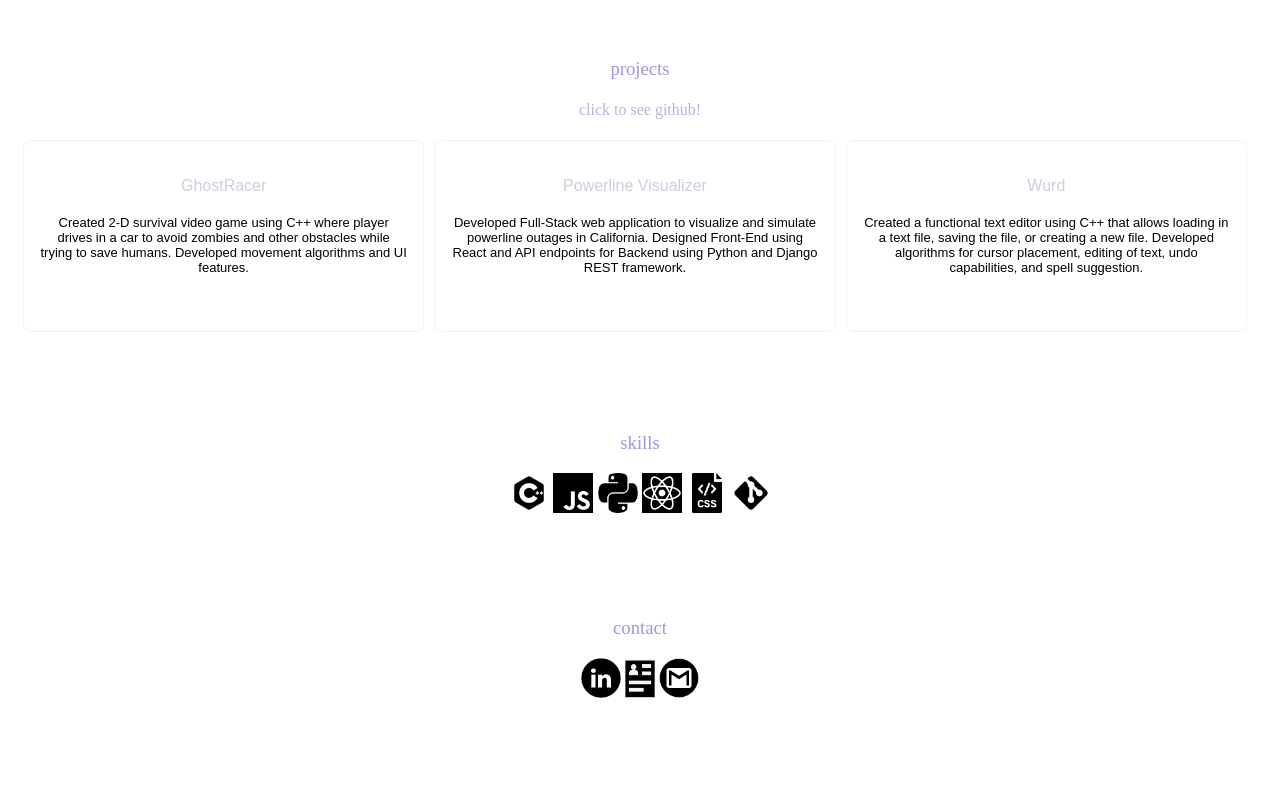
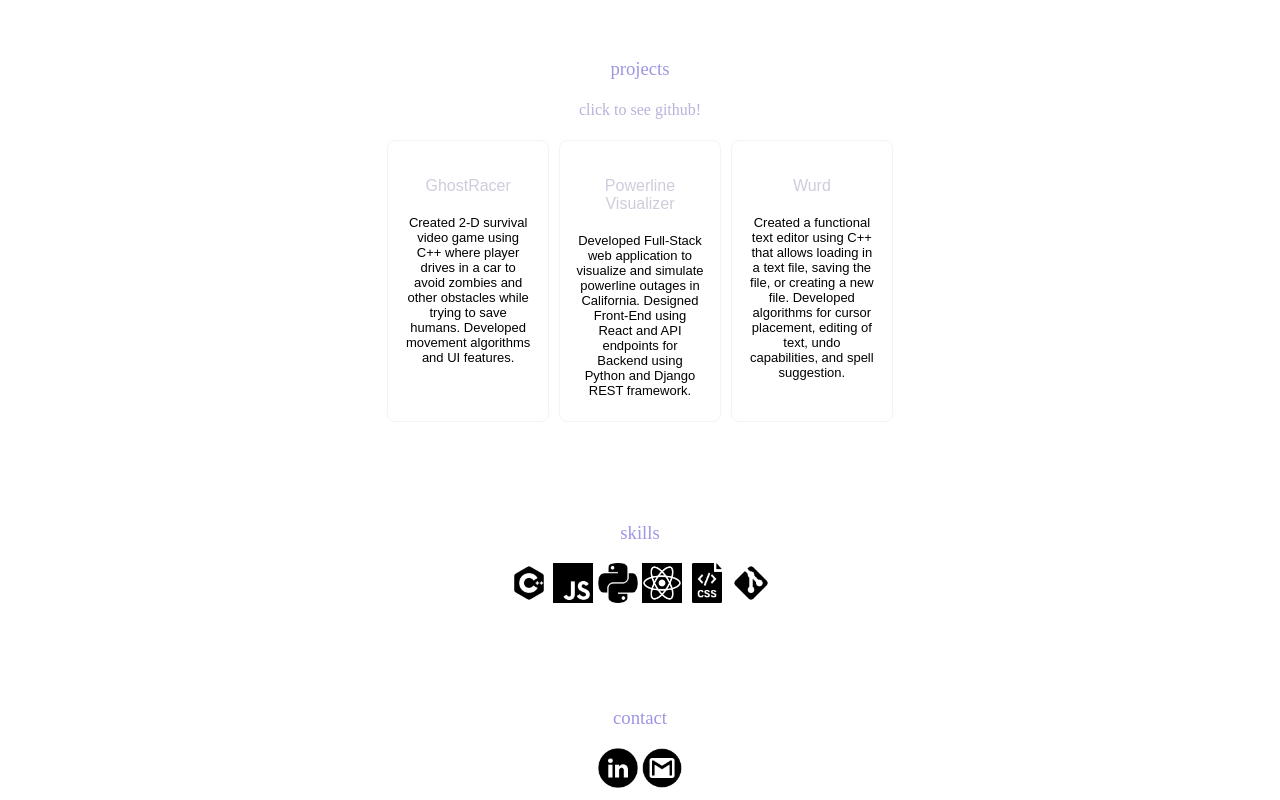
Before and after one commit to g-mahes/g-mahes.github.io, a plain HTML site: page index.html in a window 1280 px wide. Shown: the part 536-1336 px from the top of the page. Before the commit the page ends 1246 px from the top, so only its background shows below. Drawn offline with Linux system fonts and the light colour scheme.

Commit message:
mobile view

```diff
--- a/index.html
+++ b/index.html
@@ -65,7 +65,7 @@ margin-left: 100px;
     text-align: center; font-weight: normal;" id="projects">projects</h3>
     <h4 style="color: rgb(183, 179, 218);
     text-align: center; font-weight: normal;">click to see github!</h4>
-<div style="margin-left: 15px; margin-right: 15px;display:flex" >
+<div style="width:40%; margin:auto; display:flex; justify-content: center" >
 
     <div style="border: 1px solid;
     border-color: rgb(243, 243, 243);
@@ -86,7 +86,7 @@ margin-left: 100px;
     </div>
 
     <div style="border: 1px solid;
-    border-radius: 8px; flex: 1; margin-right: 10px; margin-top:0px; border-color: rgb(243, 243, 243);"><a href="https://github.com/gautam-m1/Wurd" target="_blank" style="text-decoration:none">
+    border-radius: 8px; flex: 1; margin-top:0px; border-color: rgb(243, 243, 243);"><a href="https://github.com/gautam-m1/Wurd" target="_blank" style="text-decoration:none">
         <div style="padding: 1rem;"><div style="color:rgb(206, 205, 220)">Wurd</div>
         <div style="font-size: small; color:rgb(0, 0, 0); margin-top: 20px;">Created a functional text editor using C++ that allows loading in a text file, saving the file, or creating a new file.
         Developed algorithms for cursor placement, editing of text, undo capabilities, and spell suggestion.
@@ -118,9 +118,6 @@ margin-left: 100px;
     <a href="https://linkedin.com/in/gmahes" target="_blank" style="text-decoration:none">
         <img src="linkedin.png" width="40" length="40">
     </a>
-    <a href="https://linkedin.com/in/gmahes" target="_blank" style="text-decoration:none">
-        <img src="resume.png" width="30" length="40">
-    </a>
     <a href="mailto:gm.mahes01@gmail.com" target="_blank" style="text-decoration:none">
         <img src="email.png" width="40" length="40">
     </a>
--- a/styles.css
+++ b/styles.css
@@ -3,7 +3,7 @@
     text-align: center;
     margin-right:40px;
     margin-left:40px;
-
+    justify-content: center;
 }
 
 .flex-child {
```
